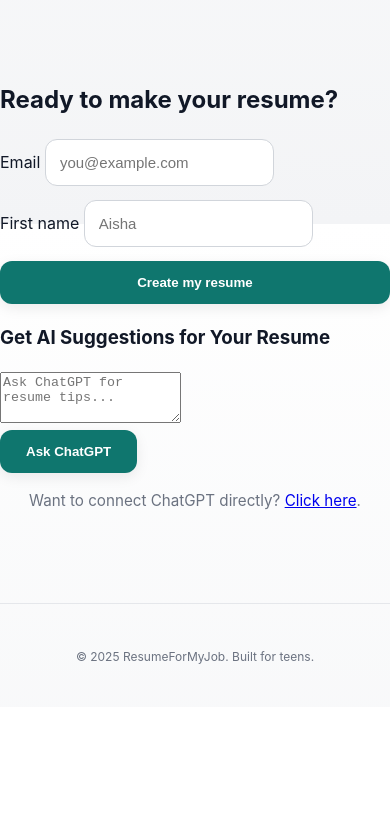
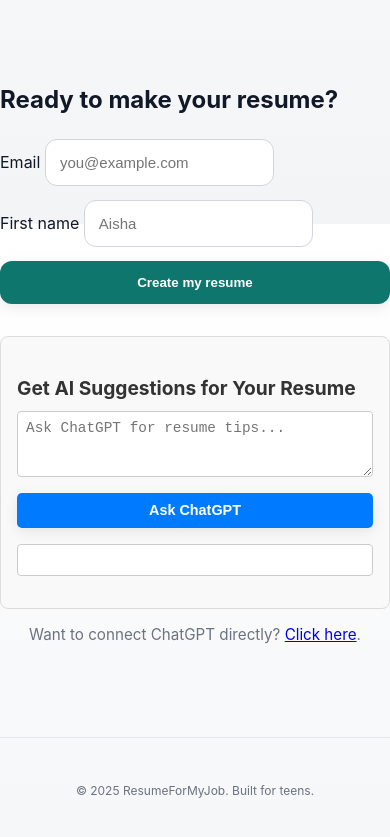
Before and after one commit to immaculateazi/resumeformyjob, a plain HTML site: page index.html in a window 390 px wide. Shown: the part 1464-2301 px from the top of the page. Before the commit the page ends 2171 px from the top, so only its background shows below. Drawn offline with Linux system fonts and the light colour scheme.

Commit message:
Enhance styles with ChatGPT container and responsiveness
Added styles for ChatGPT container and responsive adjustments.

```diff
--- a/styles.css
+++ b/styles.css
@@ -206,3 +206,66 @@ input:focus{
   .hero h1{font-size:40px}
   .cards{grid-template-columns:repeat(3,1fr)}
 }
+
+/* ChatGPT container */
+.chatgpt-container {
+  margin-top: 2rem;
+  padding: 1rem;
+  border: 1px solid #ddd;
+  border-radius: 8px;
+  background-color: #f9f9f9;
+}
+
+.chatgpt-container h3 {
+  margin-bottom: 0.5rem;
+  font-size: 1.2rem;
+  color: #333;
+}
+
+.chatgpt-container textarea {
+  width: 100%;
+  padding: 0.5rem;
+  font-size: 1rem;
+  border-radius: 4px;
+  border: 1px solid #ccc;
+  resize: vertical;
+  margin-bottom: 0.5rem;
+  box-sizing: border-box;
+}
+
+.chatgpt-container button {
+  display: inline-block;
+  padding: 0.6rem 1.2rem;
+  background-color: #007bff;
+  color: #fff;
+  border: none;
+  border-radius: 5px;
+  cursor: pointer;
+  font-size: 1rem;
+}
+
+.chatgpt-container button:hover {
+  background-color: #0056b3;
+}
+
+.chatgpt-container .chat-response {
+  margin-top: 1rem;
+  padding: 0.5rem;
+  background-color: #fff;
+  border: 1px solid #ccc;
+  border-radius: 4px;
+  min-height: 2rem;
+  white-space: pre-wrap;
+}
+
+/* Responsive adjustments */
+@media (max-width: 600px) {
+  .chatgpt-container textarea {
+    font-size: 0.9rem;
+  }
+
+  .chatgpt-container button {
+    font-size: 0.9rem;
+    width: 100%;
+  }
+}
```
